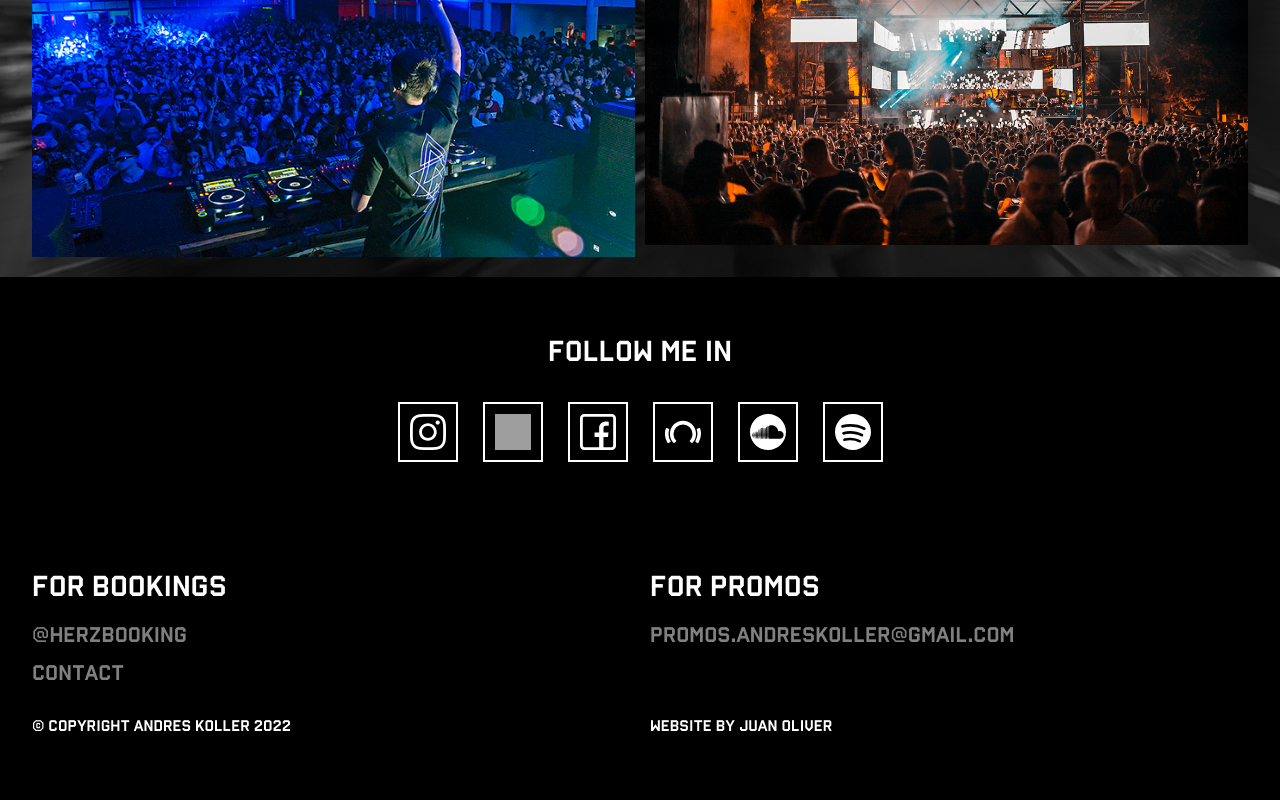
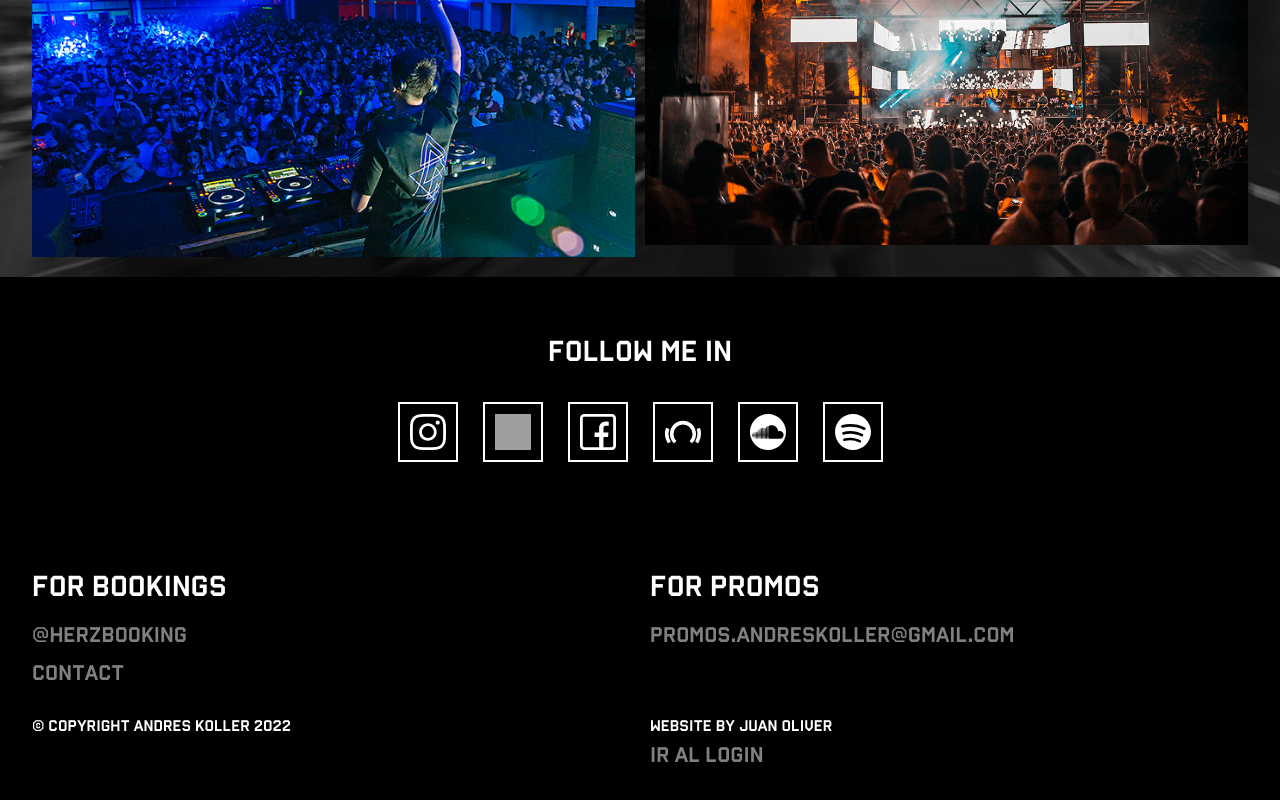
Before and after one commit to juanoliver995/Andres-Koller, a React (Vite) app: page / in a window 1280 px wide. Shown: the part 3316-4116 px from the top of the page. Built offline with nearby package versions, Linux system fonts and the light colour scheme; no server answers; grey boxes are pictures that could not be loaded.

Commit message:
probando admin

```diff
--- a/src/components/Footer.jsx
+++ b/src/components/Footer.jsx
@@ -1,4 +1,4 @@
-
+import { Link } from 'react-router-dom'
 
 const Footer = () => {
   return (
@@ -18,6 +18,7 @@ const Footer = () => {
         </div>
         <div>
           <p>WEBSITE BY JUAN OLIVER</p>
+          <Link to="/login">ir al login</Link>
         </div>
       </div>
     </div>
```
